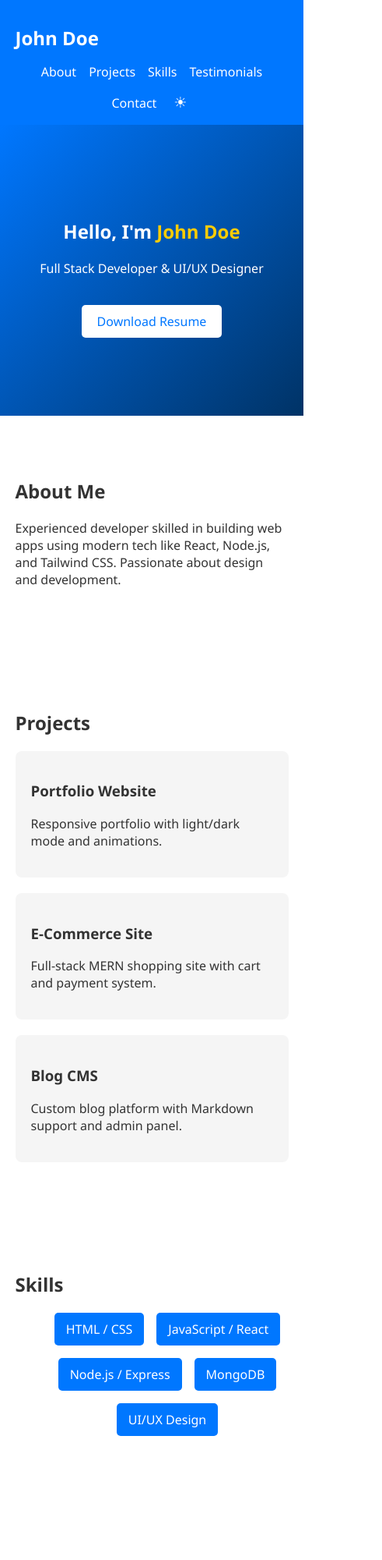
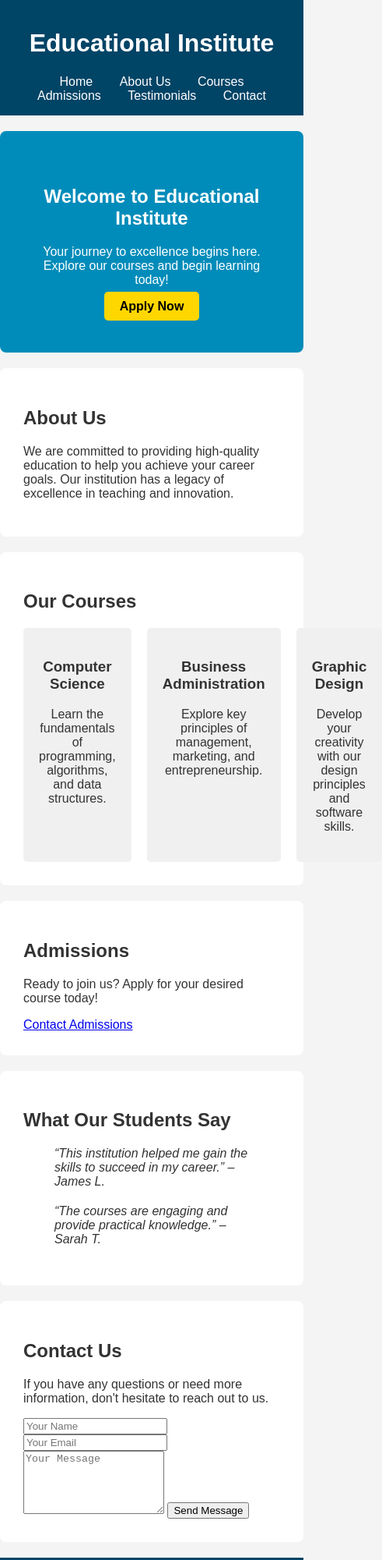
Before and after one commit to akshayHiremath429/sigma-wed-dev-course, a plain HTML site: page index.html in a window 390 px wide. Shown: the top 2000 px of the page at 78% size, 491 px wide, since content can reach past the window. Drawn offline with Linux system fonts and the light colour scheme.

Commit message:
Edu-website

```diff
--- a/index.html
+++ b/index.html
@@ -4,104 +4,92 @@
 <head>
     <meta charset="UTF-8" />
     <meta name="viewport" content="width=device-width, initial-scale=1.0" />
-    <title>John Doe | Portfolio</title>
+    <title>Educational Institute</title>
     <link rel="stylesheet" href="style.css" />
 </head>
 
 <body>
     <header>
-        <div class="container nav">
-            <h1 class="logo">John Doe</h1>
+        <h1>Educational Institute</h1>
         <nav>
-                <a href="#about">About</a>
-                <a href="#projects">Projects</a>
-                <a href="#skills">Skills</a>
+            <a href="#home">Home</a>
+            <a href="#about">About Us</a>
+            <a href="#courses">Courses</a>
+            <a href="#admissions">Admissions</a>
             <a href="#testimonials">Testimonials</a>
             <a href="#contact">Contact</a>
-                <button id="toggle-mode">☀</button>
         </nav>
-        </div>
     </header>
 
-    <section class="hero">
-        <div class="container">
-            <h2>Hello, I'm <span>John Doe</span></h2>
-            <p>Full Stack Developer & UI/UX Designer</p>
-            <a href="resume.pdf" class="btn" download>Download Resume</a>
-        </div>
+    <main>
+        <!-- Hero Section -->
+        <section id="home" class="hero">
+            <h2>Welcome to Educational Institute</h2>
+            <p>Your journey to excellence begins here. Explore our courses and begin learning today!</p>
+            <a href="#admissions" class="cta-btn">Apply Now</a>
         </section>
 
-    <section id="about" class="about section">
-        <div class="container">
-            <h2>About Me</h2>
-            <p>Experienced developer skilled in building web apps using modern tech like React, Node.js, and Tailwind
-                CSS. Passionate about design and development.</p>
-        </div>
+        <!-- About Us Section -->
+        <section id="about">
+            <h2>About Us</h2>
+            <p>We are committed to providing high-quality education to help you achieve your career goals. Our
+                institution has a legacy of excellence in teaching and innovation.</p>
         </section>
 
-    <section id="projects" class="projects section">
-        <div class="container">
-            <h2>Projects</h2>
-            <div class="project-list">
-                <div class="project-card">
-                    <h3>Portfolio Website</h3>
-                    <p>Responsive portfolio with light/dark mode and animations.</p>
+        <!-- Courses Section -->
+        <section id="courses">
+            <h2>Our Courses</h2>
+            <div class="course-grid">
+                <div class="course">
+                    <h3>Computer Science</h3>
+                    <p>Learn the fundamentals of programming, algorithms, and data structures.</p>
                 </div>
-                <div class="project-card">
-                    <h3>E-Commerce Site</h3>
-                    <p>Full-stack MERN shopping site with cart and payment system.</p>
+                <div class="course">
+                    <h3>Business Administration</h3>
+                    <p>Explore key principles of management, marketing, and entrepreneurship.</p>
                 </div>
-                <div class="project-card">
-                    <h3>Blog CMS</h3>
-                    <p>Custom blog platform with Markdown support and admin panel.</p>
-                </div>
+                <div class="course">
+                    <h3>Graphic Design</h3>
+                    <p>Develop your creativity with our design principles and software skills.</p>
                 </div>
             </div>
         </section>
 
-    <section id="skills" class="skills section">
-        <div class="container">
-            <h2>Skills</h2>
-            <ul class="skill-list">
-                <li>HTML / CSS</li>
-                <li>JavaScript / React</li>
-                <li>Node.js / Express</li>
-                <li>MongoDB</li>
-                <li>UI/UX Design</li>
-            </ul>
+        <!-- Admissions Section -->
+        <section id="admissions">
+            <h2>Admissions</h2>
+            <p>Ready to join us? Apply for your desired course today!</p>
+            <a href="#contact" class="cta-btn">Contact Admissions</a>
+        </section>
+
+        <!-- Testimonials Section -->
+        <section id="testimonials">
+            <h2>What Our Students Say</h2>
+            <div class="testimonials">
+                <blockquote>“This institution helped me gain the skills to succeed in my career.” – James L.
+                </blockquote>
+                <blockquote>“The courses are engaging and provide practical knowledge.” – Sarah T.</blockquote>
             </div>
         </section>
 
-    <section id="testimonials" class="testimonials section">
-        <div class="container">
-            <h2>Testimonials</h2>
-            <div class="testimonial">
-                <p>"John is a fantastic developer who always delivers high-quality work on time!"</p>
-                <h4>— Jane Smith, Project Manager</h4>
-            </div>
-            <div class="testimonial">
-                <p>"Highly recommend John for front-end and design work. He's a true professional."</p>
-                <h4>— Mike Johnson, CEO</h4>
-            </div>
-        </div>
+        <!-- Contact Section -->
+        <section id="contact">
+            <h2>Contact Us</h2>
+            <p>If you have any questions or need more information, don't hesitate to reach out to us.</p>
+            <form>
+                <input type="text" name="name" placeholder="Your Name" required />
+                <input type="email" name="email" placeholder="Your Email" required />
+                <textarea name="message" placeholder="Your Message" rows="5" required></textarea>
+                <button type="submit">Send Message</button>
+            </form>
         </section>
-
-    <section id="contact" class="contact section">
-        <div class="container">
-            <h2>Contact Me</h2>
-            <form id="contact-form">
-                <input type="text" placeholder="Name" required />
-                <input type="email" placeholder="Email" required />
-                <textarea placeholder="Your message" required></textarea>
-                <button type="submit">Send</button>
-            </form>
-        </div>
-    </section>
+    </main>
 
     <footer>
-        <div class="container">
-            <p>&copy; 2025 John Doe</p>
+        <div class="social-icons">
+            <a href="#">Facebook</a> | <a href="#">Twitter</a> | <a href="#">Instagram</a>
         </div>
+        <p>&copy; 2025 Educational Institute. All rights reserved.</p>
     </footer>
 
     <script src="script.js"></script>
--- a/script.js
+++ b/script.js
@@ -1,14 +1,10 @@
-// Dark/Light Mode Toggle
-const toggleBtn = document.getElementById('toggle-mode');
-toggleBtn.addEventListener('click', () => {
-  document.body.classList.toggle('dark');
-  toggleBtn.textContent = document.body.classList.contains('dark') ? '🌙' : '☀';
+// Add smooth scroll to anchors
+document.querySelectorAll('a').forEach(anchor => {
+    anchor.addEventListener('click', function (e) {
+        e.preventDefault();
+
+        document.querySelector(this.getAttribute('href')).scrollIntoView({
+            behavior: 'smooth'
+        });
+    });
 });
-
-// Contact Form
-const form = document.getElementById('contact-form');
-form.addEventListener('submit', function(e) {
-  e.preventDefault();
-  alert('Thanks for your message!');
-  form.reset();
-});
--- a/style.css
+++ b/style.css
@@ -1,165 +1,78 @@
-:root {
-    --bg-color: #ffffff;
-    --text-color: #333;
-    --accent: #0077ff;
-}
-
-body.dark {
-    --bg-color: #121212;
-    --text-color: #e0e0e0;
-    --accent: #00aaff;
-}
-
 body {
-    background-color: var(--bg-color);
-    color: var(--text-color);
-    font-family: 'Segoe UI', sans-serif;
+    font-family: Arial, sans-serif;
     margin: 0;
-    transition: all 0.3s ease;
-}
-
-.container {
-    width: 90%;
-    max-width: 1100px;
-    margin: auto;
+    padding: 0;
+    background-color: #f4f4f4;
+    color: #333;
 }
 
 header {
-    background: var(--accent);
-    color: #fff;
-    padding: 1rem 0;
-}
-
-.logo {
-    font-size: 1.5rem;
-    font-weight: bold;
-}
-
-nav {
-    display: flex;
-    gap: 1rem;
-    align-items: center;
+    background-color: #004466;
+    color: white;
+    padding: 1em;
+    text-align: center;
 }
 
 nav a {
-    color: #fff;
+    margin: 0 15px;
+    color: white;
     text-decoration: none;
-    font-weight: 500;
-}
-
-#toggle-mode {
-    background: none;
-    border: none;
-    font-size: 1.2rem;
-    cursor: pointer;
-    color: #fff;
 }
 
 .hero {
+    background: #008CBA;
+    color: white;
     text-align: center;
-    padding: 100px 20px;
-    background: linear-gradient(135deg, var(--accent), #003366);
-    color: white;
+    padding: 50px;
 }
 
-.hero h2 span {
-    color: #ffcc00;
+.hero .cta-btn {
+    padding: 10px 20px;
+    background: #FFD700;
+    color: black;
+    text-decoration: none;
+    font-weight: bold;
+    border-radius: 5px;
 }
 
-.btn {
-    background: #fff;
-    color: var(--accent);
-    padding: 10px 20px;
-    text-decoration: none;
-    border-radius: 5px;
-    display: inline-block;
-    margin-top: 20px;
+section {
+    padding: 30px;
+    margin: 20px 0;
+    background-color: white;
+    border-radius: 8px;
 }
 
-.section {
-    padding: 60px 0;
-}
-
-.projects .project-list {
+.course-grid {
     display: flex;
-    flex-wrap: wrap;
     gap: 20px;
 }
 
-.project-card {
-    background: #f5f5f5;
+.course {
+    flex: 1;
     padding: 20px;
-    flex: 1;
-    border-radius: 8px;
+    background: #f0f0f0;
+    border-radius: 5px;
+    text-align: center;
 }
 
-body.dark .project-card {
-    background: #1e1e1e;
-}
-
-.skills ul {
-    list-style: none;
-    display: flex;
-    gap: 1rem;
-    flex-wrap: wrap;
-}
-
-.skills li {
-    background: var(--accent);
-    color: white;
-    padding: 10px 15px;
-    border-radius: 5px;
-}
-
-.testimonial {
-    background: #eee;
-    padding: 20px;
+.testimonials blockquote {
+    font-style: italic;
     margin-bottom: 20px;
-    border-left: 5px solid var(--accent);
-}
-
-.contact form {
-    display: flex;
-    flex-direction: column;
-    gap: 10px;
-}
-
-.contact input,
-.contact textarea {
-    padding: 10px;
-    border: 1px solid #ccc;
-    border-radius: 5px;
-}
-
-.contact button {
-    background: var(--accent);
-    color: white;
-    padding: 10px;
-    border: none;
-    border-radius: 5px;
-    cursor: pointer;
 }
 
 footer {
+    background-color: #004466;
+    color: white;
     text-align: center;
     padding: 20px;
-    background: var(--accent);
-    color: #fff;
-    margin-top: 40px;
 }
 
-/* Responsive */
-@media (max-width: 768px) {
-    nav {
-        flex-wrap: wrap;
-        justify-content: center;
-    }
+footer .social-icons {
+    margin-bottom: 10px;
+}
 
-    .project-list {
-        flex-direction: column;
-    }
-
-    .skills ul {
-        justify-content: center;
-    }
+footer .social-icons a {
+    color: white;
+    text-decoration: none;
+    margin: 0 10px;
 }
```
Lines whose indentation alone changed are shown as unchanged.
